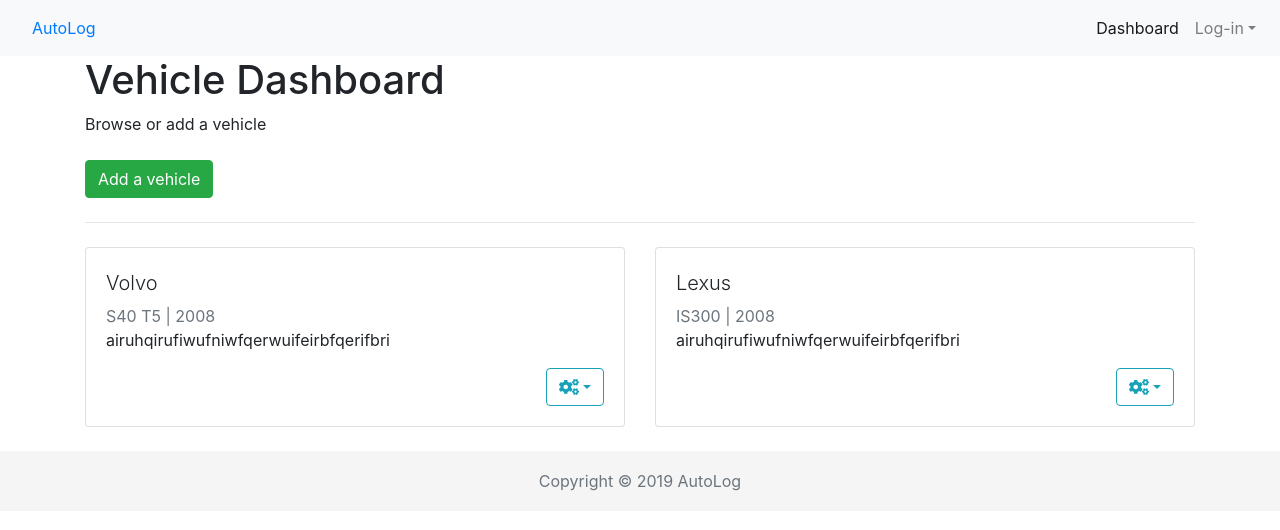
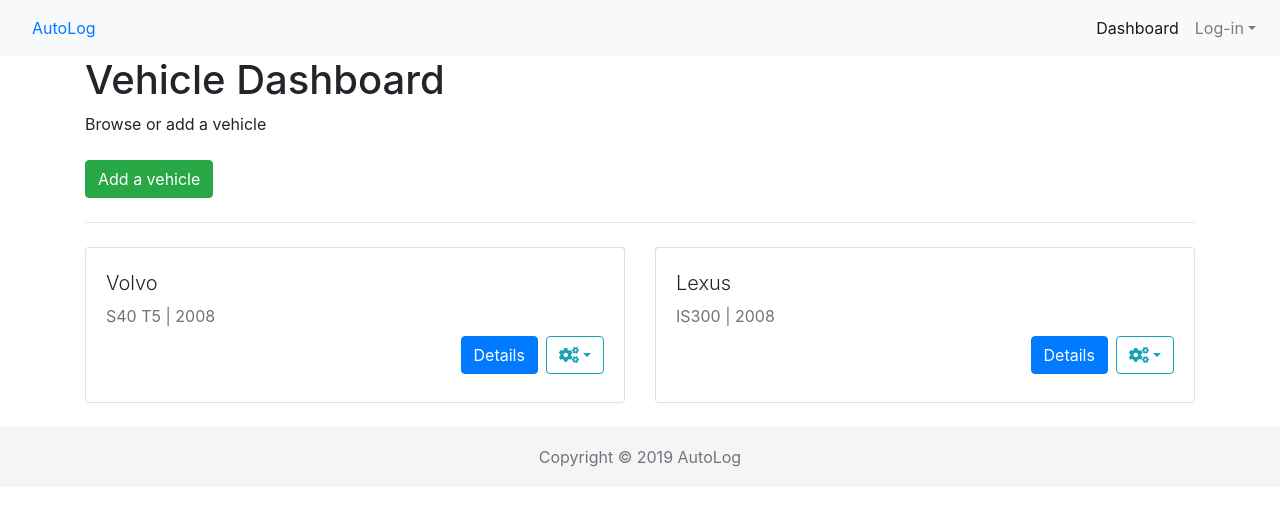
Before and after one commit to 3daddict/auto-service-log, a React (Create React App) app in the folder client/: page /dashboard in a window 1280 px wide. Shown: the top 530 px of the page. Built offline with nearby package versions, Linux system fonts and the light colour scheme.

Commit message:
details button added to VehicleCard prep for new page

```diff
--- a/client/src/components/dashboard/VehicleCard.js
+++ b/client/src/components/dashboard/VehicleCard.js
@@ -1,5 +1,5 @@
 import React, { Fragment } from "react";
-import { Col, Card, CardTitle, CardSubtitle, CardText } from "reactstrap";
+import { Col, Card, CardTitle, CardSubtitle, CardText, Button } from "reactstrap";
 import SettingsGroup from "./SettingsGroup";
 import VehicleEditForm from "./VehicleEditForm";
 
@@ -54,10 +54,8 @@
               <CardSubtitle className="text-muted">
                 {model} | {year}
               </CardSubtitle>
-              <CardText>
-                airuhqirufiwufniwfqerwuifeirbfqerifbri
-              </CardText>
               <div className="text-right">
+              <Button className="mt-2 mb-2 mr-2" color="primary">Details</Button>
                 <SettingsGroup
                   handleEditClick={this.handleEditClick}
                   handleDeleteClick={this.handleDeleteClick}
```
